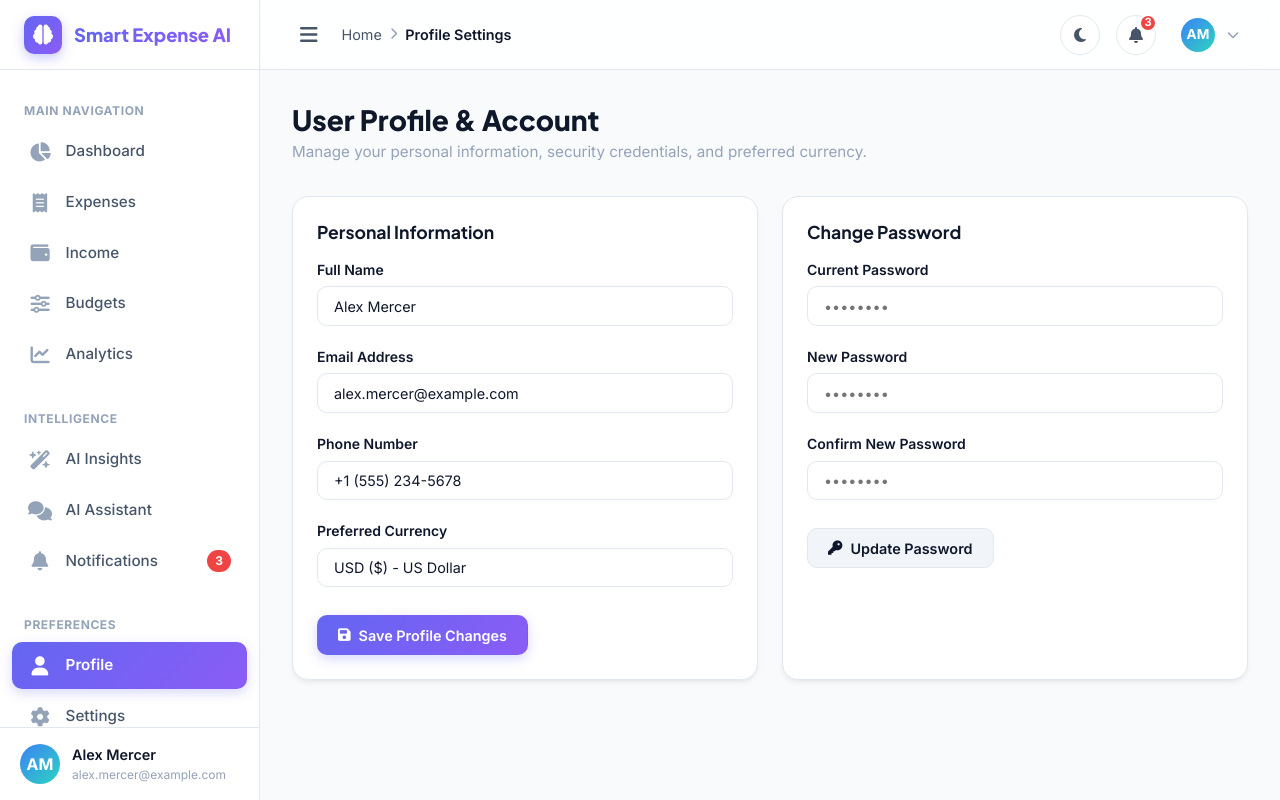
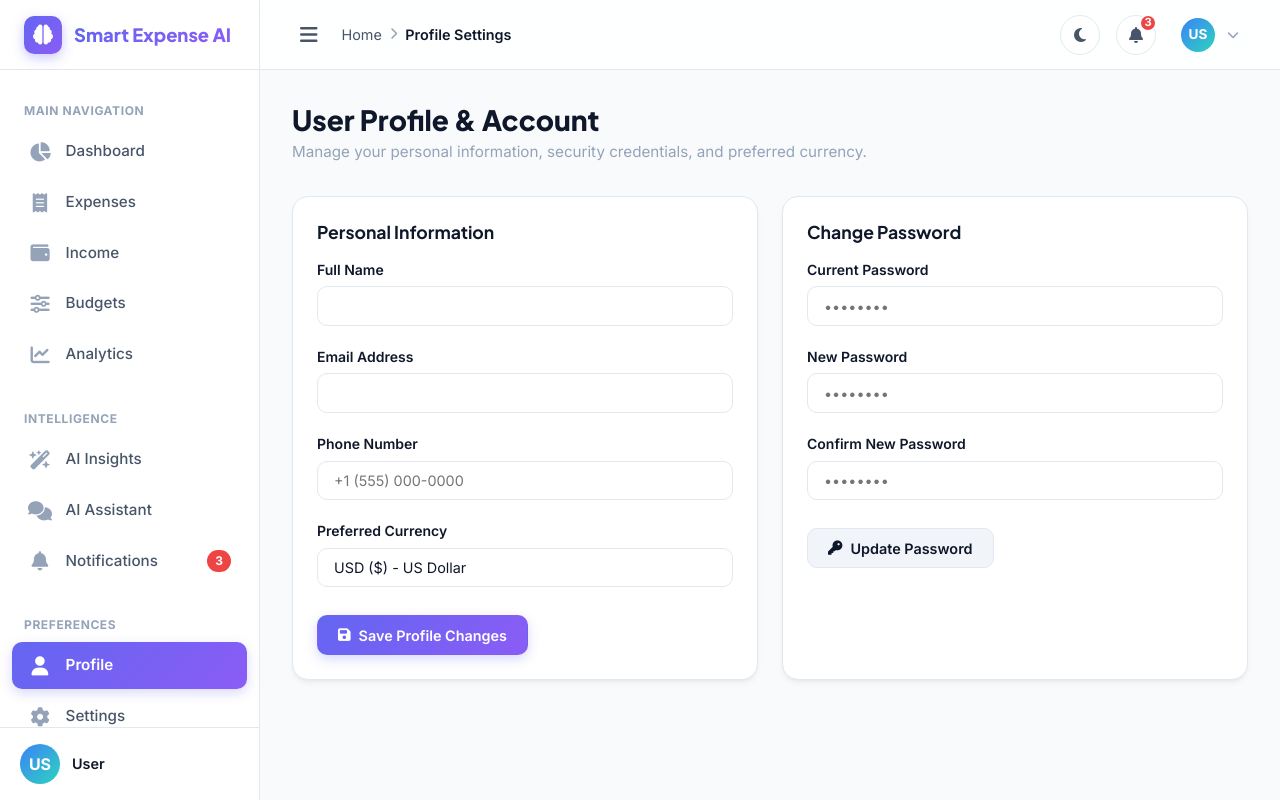
Before and after one commit to gargmadhav/Expense_Tracker_AI, a website: page frontend/profile.html in a window 1280 px wide. Drawn offline with Linux system fonts and the light colour scheme; no server answers; sample sign-in values are in the browser's storage.

Commit message:
fixed the error on frontend

```diff
--- a/frontend/assets/js/app.js
+++ b/frontend/assets/js/app.js
@@ -91,16 +91,26 @@ const App = {
 
   // Populate User Avatar and Profile text in top header & sidebar
   loadUserProfileInfo() {
-    const profile = Utils.storage.get('user_profile', { name: 'Alex Mercer', email: 'alex.mercer@example.com' });
-    const userNameElements = document.querySelectorAll('.user-display-name');
+    const profile = Utils.storage.get('user_profile', { name: '', email: '' });
+    const userNameElements = document.querySelectorAll('.user-display-name, .user-profile-name, .user-name');
     const userRoleElements = document.querySelectorAll('.user-display-role');
     const userAvatarElements = document.querySelectorAll('.user-display-avatar');
+    const userFirstNameElements = document.querySelectorAll('.user-first-name');
 
-    userNameElements.forEach(el => el.textContent = profile.name);
-    userRoleElements.forEach(el => el.textContent = profile.email);
+    const fullName = (profile.name || profile.full_name || '').trim();
+    const firstName = fullName ? fullName.split(' ')[0] : 'User';
+    const displayName = fullName || 'User';
+
+    userNameElements.forEach(el => el.textContent = displayName);
+    userRoleElements.forEach(el => el.textContent = profile.email || '');
+    userFirstNameElements.forEach(el => el.textContent = firstName);
+
     userAvatarElements.forEach(el => {
-      const initials = profile.name.split(' ').map(n => n[0]).join('').toUpperCase();
-      el.textContent = initials || 'AM';
+      const parts = displayName.split(' ').filter(Boolean);
+      const initials = parts.length > 1
+        ? (parts[0][0] + parts[parts.length - 1][0]).toUpperCase()
+        : parts[0] ? parts[0].substring(0, 2).toUpperCase() : 'U';
+      el.textContent = initials || 'U';
     });
   },
 
--- a/frontend/assets/js/auth.js
+++ b/frontend/assets/js/auth.js
@@ -38,8 +38,15 @@ const Auth = {
             currency: 'USD'
           });
 
-          const userNameEls = document.querySelectorAll('.user-profile-name, .user-name');
-          userNameEls.forEach(el => el.textContent = user.full_name);
+          if (typeof App !== 'undefined' && App.loadUserProfileInfo) {
+            App.loadUserProfileInfo();
+          } else {
+            const userNameEls = document.querySelectorAll('.user-profile-name, .user-name, .user-display-name');
+            userNameEls.forEach(el => el.textContent = user.full_name);
+            const userFirstNameEls = document.querySelectorAll('.user-first-name');
+            const firstName = (user.full_name || 'User').trim().split(' ')[0] || 'User';
+            userFirstNameEls.forEach(el => el.textContent = firstName);
+          }
         }
       } catch (e) {
         console.warn('Session validation warning:', e.message);
--- a/frontend/assets/js/profile.js
+++ b/frontend/assets/js/profile.js
@@ -8,10 +8,10 @@ const ProfilePage = {
 
   loadProfileData() {
     const profile = Utils.storage.get('user_profile', {
-      name: 'Alex Mercer',
-      email: 'alex.mercer@example.com',
+      name: '',
+      email: '',
       currency: 'USD',
-      phone: '+1 (555) 234-5678'
+      phone: ''
     });
 
     const nameInput = document.getElementById('profileNameInput');
--- a/frontend/profile.html
+++ b/frontend/profile.html
@@ -83,10 +83,10 @@
       </nav>
 
       <div class="sidebar-footer">
-        <div class="sidebar-user-avatar user-display-avatar">AM</div>
+        <div class="sidebar-user-avatar user-display-avatar">U</div>
         <div class="sidebar-user-info">
-          <div class="sidebar-user-name user-display-name">Alex Mercer</div>
-          <div class="sidebar-user-role user-display-role">alex.mercer@example.com</div>
+          <div class="sidebar-user-name user-display-name">User</div>
+          <div class="sidebar-user-role user-display-role"></div>
         </div>
       </div>
     </aside>
@@ -118,8 +118,8 @@
 
           <div class="user-menu-wrapper">
             <div class="user-menu-trigger" id="userMenuTrigger">
-              <div class="sidebar-user-avatar user-display-avatar" style="width: 34px; height: 34px; font-size: 0.85rem;">AM</div>
-              <span class="user-display-name" style="font-size: 0.875rem; font-weight: 600; display: none; @media(min-width: 768px){display:inline;}">Alex Mercer</span>
+              <div class="sidebar-user-avatar user-display-avatar" style="width: 34px; height: 34px; font-size: 0.85rem;">U</div>
+              <span class="user-display-name" style="font-size: 0.875rem; font-weight: 600; display: none; @media(min-width: 768px){display:inline;}">User</span>
               <i class="fa-solid fa-chevron-down" style="font-size: 0.75rem; color: var(--text-muted);"></i>
             </div>
 
```
Also changed, not shown: frontend/ai-insights.html (+5 -5 lines), frontend/analytics.html (+5 -5 lines), frontend/budgets.html (+4 -4 lines), frontend/chat.html (+5 -5 lines), frontend/dashboard.html (+6 -6 lines), frontend/expenses.html (+5 -5 lines), frontend/income.html (+5 -5 lines), frontend/login.html (+2 -2 lines), frontend/notifications.html (+4 -5 lines), frontend/settings.html (+5 -5 lines), frontend/signup.html (+1 -1 lines).
